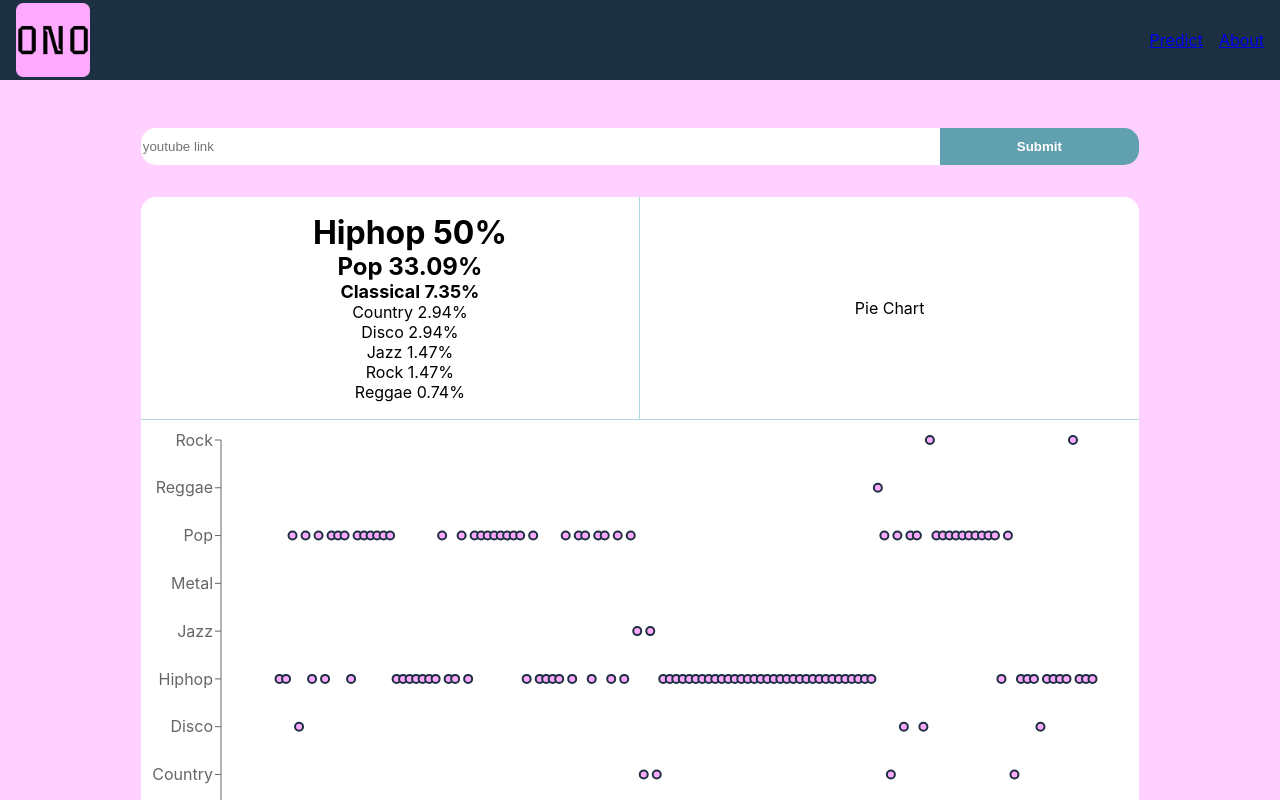
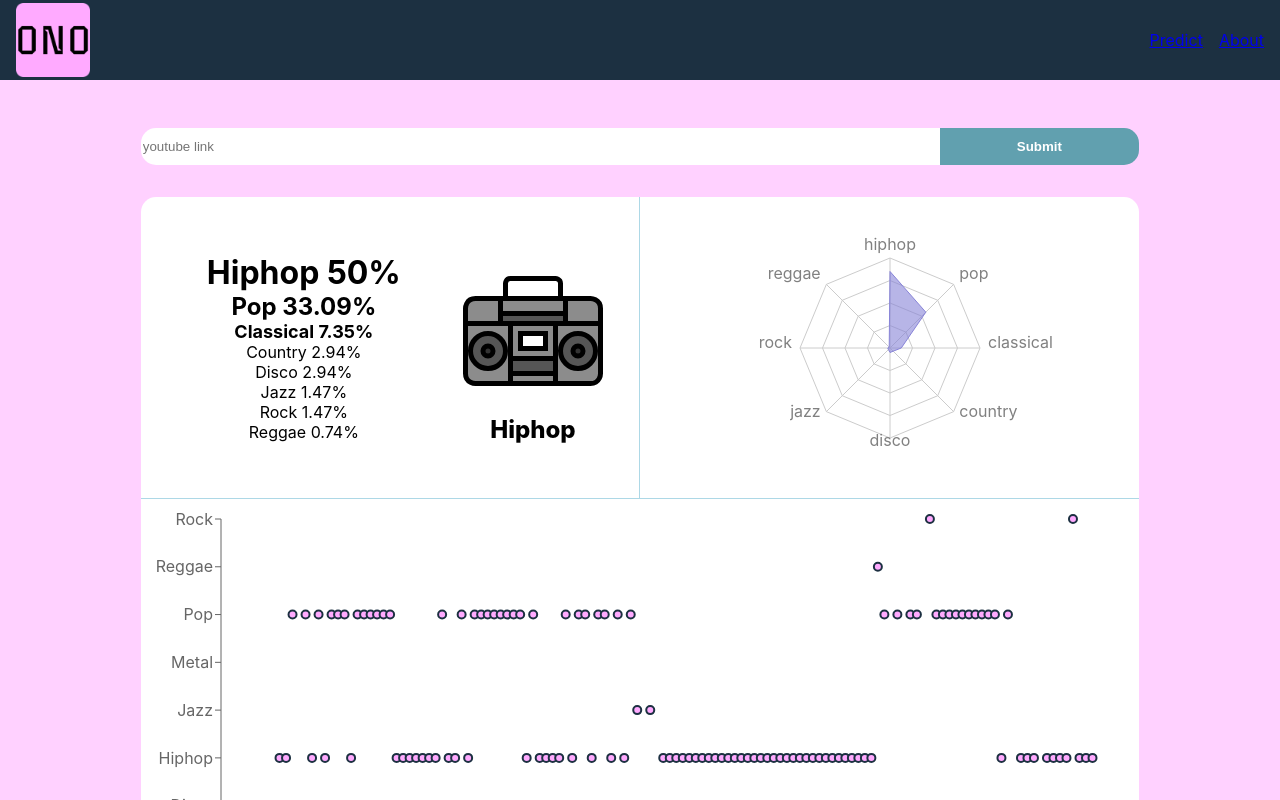
Before and after one commit to Shinestr8/shstr-nste-sttc, a React (Create React App) app in the folder client/: page / in a window 1280 px wide. Shown: the top 800 px of the page. Built offline with nearby package versions, Linux system fonts and the light colour scheme.

Commit message:
added radar chart

```diff
--- /dev/null
+++ b/client/src/components/GenreRadarChart.jsx
@@ -0,0 +1,14 @@
+import {RadarChart, PolarGrid, PolarAngleAxis, Radar} from "recharts"
+
+export function GenreRadarChart({data}){
+    return(
+      <div>
+        <RadarChart outerRadius={90} width={730} height={300} data={data.guess}>
+          <PolarGrid />
+          <PolarAngleAxis dataKey="name" />
+          <Radar dataKey="count" stroke="#8884d8" fill="#8884d8" fillOpacity={0.6} />
+      </RadarChart>
+      </div>
+
+    )
+}
--- a/client/src/components/Predict.jsx
+++ b/client/src/components/Predict.jsx
@@ -1,7 +1,7 @@
 import {useState} from "react";
 import '../App.css';
 import { Histogram } from "./Histogram";
-
+import { GenreRadarChart } from "./GenreRadarChart";
 
 
 export function Predict(){
@@ -46,7 +46,6 @@ export function Predict(){
 
                         <div className="top-left">
                             <ul>
-
                             {data.guess.map(function(genre, index){
                                 return(
                                 <li key={`genre-${index}`} className={`genre top-${index}`}>
@@ -55,9 +54,19 @@ export function Predict(){
                                 )
                             })}
                             </ul>
+                            <div>
+                                <img
+                                    className="genre-icon"
+                                    src={`${process.env.PUBLIC_URL}/images/genres/${data.higherGuess}.svg`}
+                                    alt={data.higherGuess}
+                                    title={data.higherGuess}
+                                />
+                                <div>{capitalizeFirstLetter(data.higherGuess)}</div>
+                            </div>
+
                         </div>
                         <div className="top-right">
-                            <div>Pie Chart</div>
+                            <GenreRadarChart data={data}/>
                         </div>
                         <div className="bottom">
                             <Histogram rawData={data.rawData}/>
```
